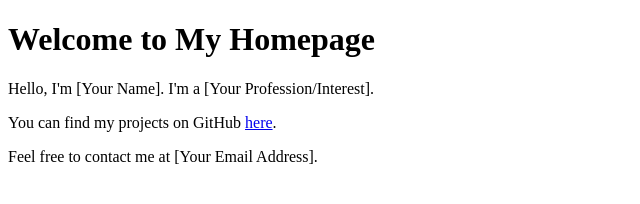
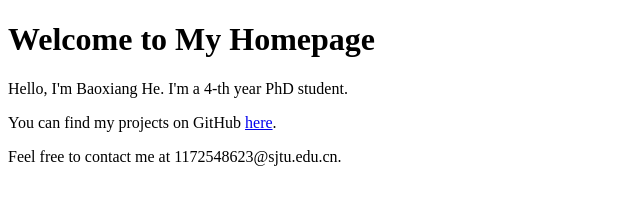
Before and after one commit to baoxianghe/baoxianghe.github.io, a plain HTML site: page index.html in a window 1280 px wide. Shown: the whole page, without its empty margins (0-640 px from the left). Drawn offline with Linux system fonts and the light colour scheme.

Commit message:
Update index.html

```diff
--- a/index.html
+++ b/index.html
@@ -5,8 +5,8 @@
 </head>
 <body>
     <h1>Welcome to My Homepage</h1>
-    <p>Hello, I'm [Your Name]. I'm a [Your Profession/Interest].</p>
+    <p>Hello, I'm Baoxiang He. I'm a 4-th year PhD student.</p>
     <p>You can find my projects on GitHub <a href="https://github.com/baoxianghe">here</a>.</p>
-    <p>Feel free to contact me at [Your Email Address].</p>
+    <p>Feel free to contact me at 1172548623@sjtu.edu.cn.</p>
 </body>
 </html>
```
